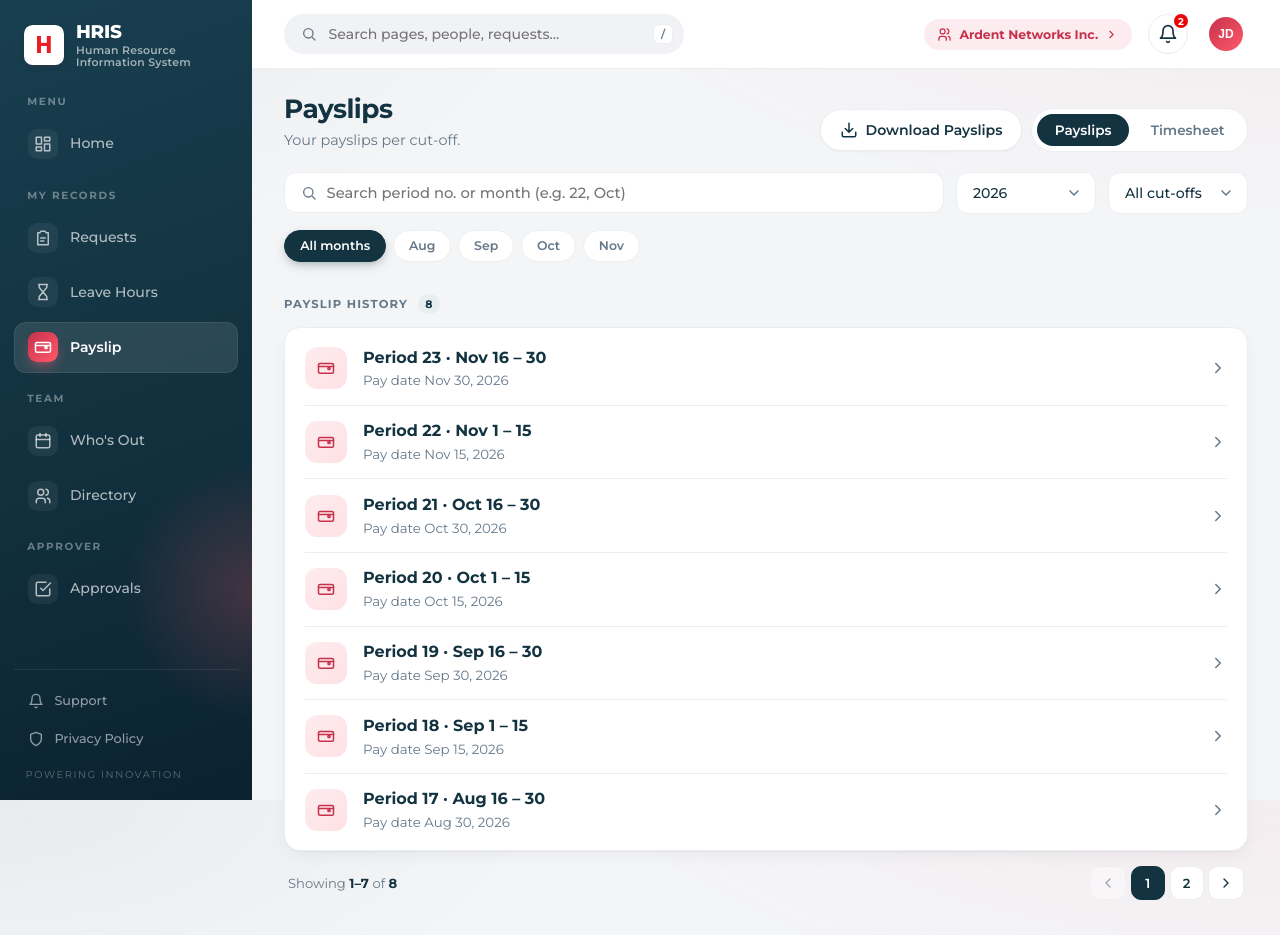
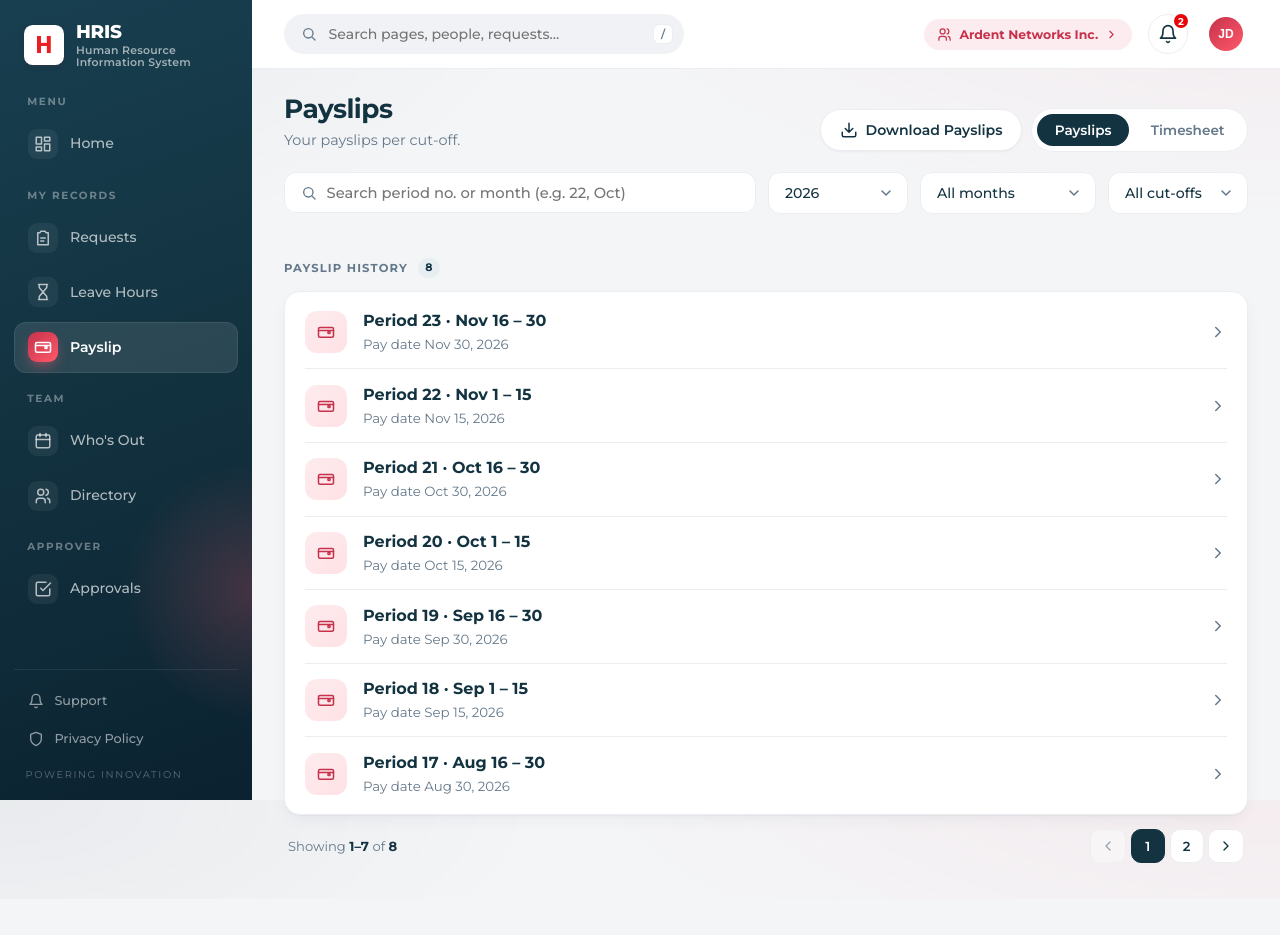
Before and after one commit to naparamon5-spec/hris-v2, a Nuxt app: page /payroll in a window 1280 px wide. After the commit the page ends 899 px from the top, so only its background shows below. Built offline with nearby package versions, Linux system fonts and the light colour scheme.

Commit message:
feat: payslips Month filter (all 12 months) beside Year and Cut-off
Co-Authored-By: Claude Opus 5.5 <noreply@anthropic.com>

```diff
--- a/pages/payroll/index.vue
+++ b/pages/payroll/index.vue
@@ -11,11 +11,8 @@
     <div class="toolbar">
       <input v-model="q" class="input" type="search" aria-label="Search payslips" placeholder="Search period no. or month (e.g. 22, Oct)">
       <AppSelect v-model="year" :options="years" aria-label="Year" class="dd" />
+      <AppSelect v-model="month" :options="monthOptions" aria-label="Month" class="dd dd-month" />
       <AppSelect v-model="half" :options="halves" aria-label="Cut-off" class="dd" />
-    </div>
-    <div class="chips months">
-      <button class="chip" :class="{ on: month === 'All' }" @click="month = 'All'">All months</button>
-      <button v-for="m in months" :key="m" class="chip" :class="{ on: month === m }" @click="month = m">{{ m }}</button>
     </div>
 
     <h3 class="section-title">Payslip history <span class="count">{{ rows.length }}</span></h3>
@@ -76,7 +73,15 @@ const half = ref('all')
 const halves = [{ value: 'all', label: 'All cut-offs' }, { value: '1', label: '1st half (1–15)' }, { value: '2', label: '2nd half (16–end)' }]
 const month = ref('All')
 const years = [...new Set(payslips.map(p => p.payDate.slice(-4)))]
-const months = [...new Set(payslips.map(p => p.payDate.slice(0, 3)))].reverse()
+// All 12 months, each with how many payslips it has in the chosen year.
+const monthNames = ['January', 'February', 'March', 'April', 'May', 'June', 'July', 'August', 'September', 'October', 'November', 'December']
+const monthOptions = computed(() => [
+  { value: 'All', label: 'All months' },
+  ...monthNames.map(n => {
+    const c = payslips.filter(p => p.payDate.endsWith(year.value) && p.payDate.startsWith(n.slice(0, 3))).length
+    return { value: n.slice(0, 3), label: c ? `${n} (${c})` : n }
+  })
+])
 const rows = computed(() => payslips.filter(p =>
   p.payDate.endsWith(year.value) &&
   (month.value === 'All' || p.payDate.startsWith(month.value)) &&
@@ -107,9 +112,9 @@ const { page, size, total, pages, pageRows } = usePagination(rows, 7)
 
 <style scoped>
 .dd { flex: 0 0 auto; }
-.months { margin-bottom: .25rem; }
+.dd-month { min-width: 11rem; }
 .count { display: inline-grid; place-items: center; min-width: 22px; height: 20px; padding: 0 .4rem; margin-left: .35rem; border-radius: 99px; background: #e7eef2; color: var(--ardent-navy); font-size: .68rem; letter-spacing: 0; }
-@media (max-width: 640px) { .dd { flex: 1; } }
+@media (max-width: 640px) { .dd { flex: 1 1 calc(50% - .4rem); } .dd-month { min-width: 0; } }
 .row { display: flex; align-items: center; gap: 1rem; padding: .85rem 0; border-bottom: 1px solid var(--border); color: inherit; }
 .row:last-child { border-bottom: 0; }
 .row div { display: flex; flex-direction: column; flex: 1; }
```
